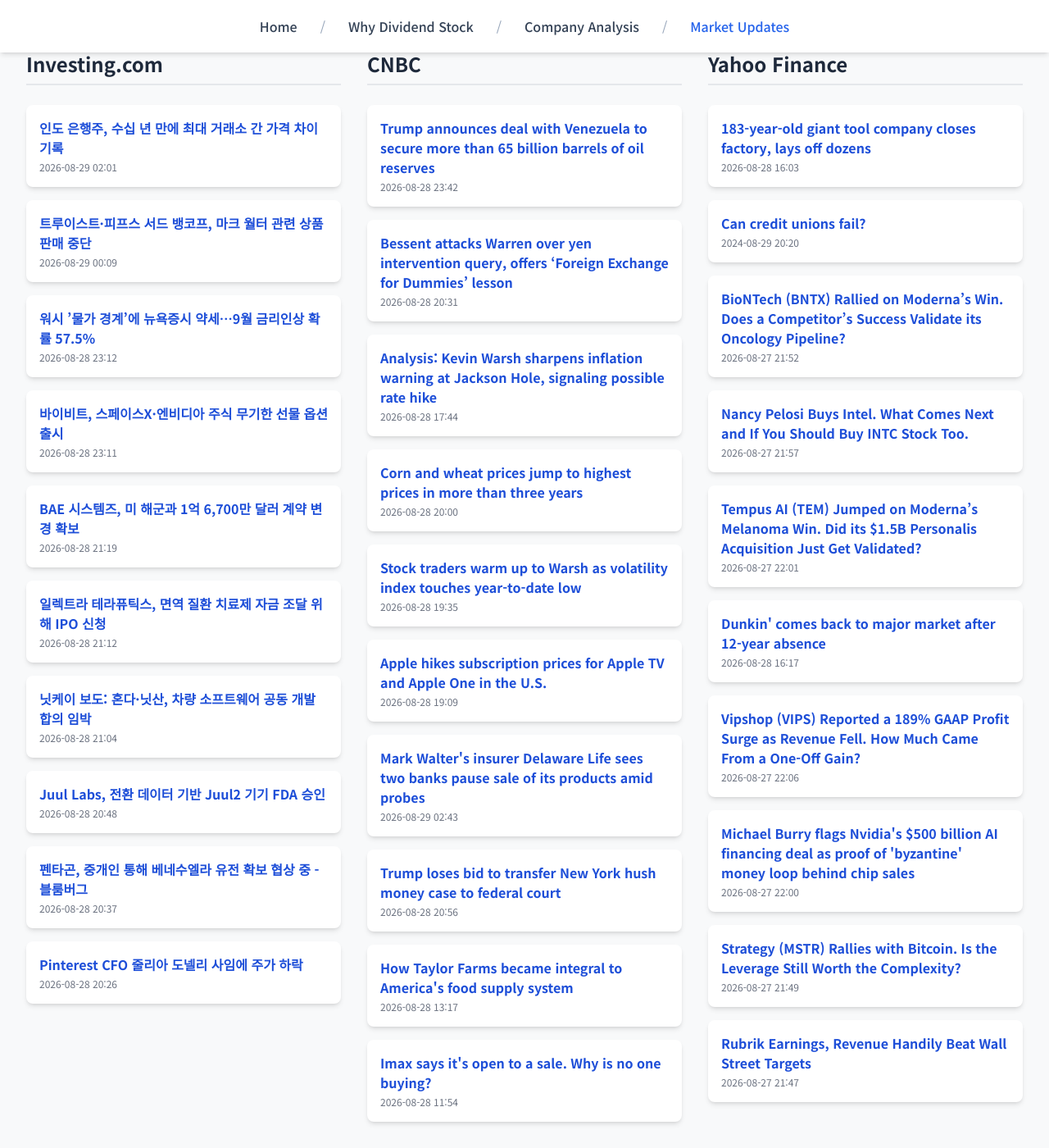
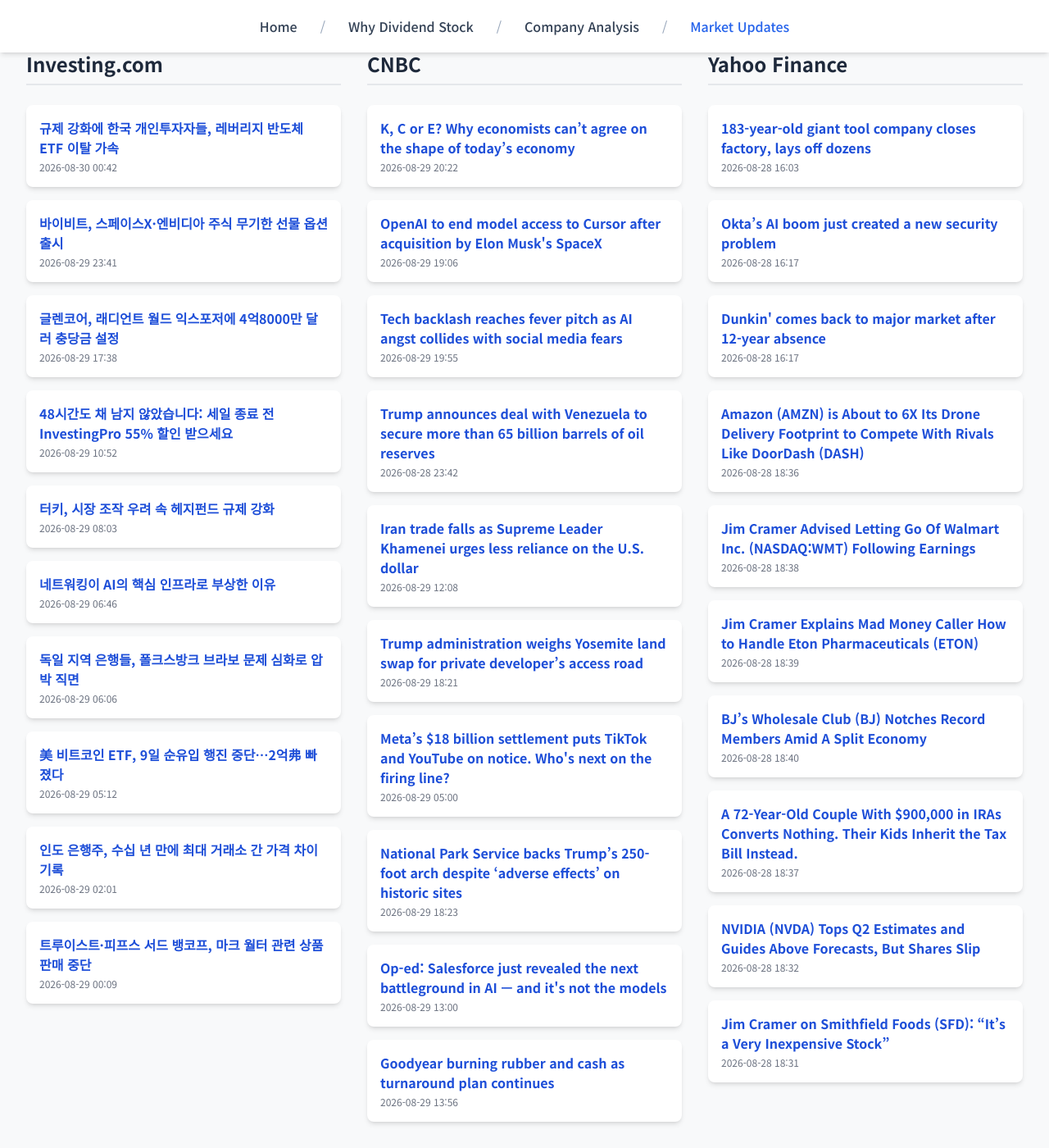
Before and after one commit to Kay-Hwang/my-company-analysis, a Jekyll site: the page built from market-updates.html, in a window 1280 px wide and 1400 px high, scrolled down 214 px. Shown: the whole window at 82% size. Built offline with Jekyll 4.4.1, drawn with Linux system fonts in a browser that asks for light colours; nearby versions of some CDN libraries; a script that is not in the unit is left out.

Commit message:
Update daily data

```diff
--- a/_data/latest_data.json
+++ b/_data/latest_data.json
@@ -1,7 +1,55 @@
 {
-  "lastUpdated": "2026년 08월 29일 13:00 KST",
+  "lastUpdated": "2026년 08월 30일 10:03 KST",
   "news": {
     "investing": [
+      {
+        "title": "규제 강화에 한국 개인투자자들, 레버리지 반도체 ETF 이탈 가속",
+        "link": "https://kr.investing.com/news/stock-market-news/article-2078913",
+        "pubDate": "2026-08-30 00:42:37",
+        "summary": "규제 강화에 한국 개인투자자들, 레버리지 반도체 ETF 이탈 가속"
+      },
+      {
+        "title": "바이비트, 스페이스X·엔비디아 주식 무기한 선물 옵션 출시",
+        "link": "https://kr.investing.com/news/stock-market-news/article-2078909",
+        "pubDate": "2026-08-29 23:41:09",
+        "summary": "바이비트, 스페이스X·엔비디아 주식 무기한 선물 옵션 출시"
+      },
+      {
+        "title": "글렌코어, 래디언트 월드 익스포저에 4억8000만 달러 충당금 설정",
+        "link": "https://kr.investing.com/news/stock-market-news/article-2078900",
+        "pubDate": "2026-08-29 17:38:55",
+        "summary": "글렌코어, 래디언트 월드 익스포저에 4억8000만 달러 충당금 설정"
+      },
+      {
+        "title": "48시간도 채 남지 않았습니다: 세일 종료 전 InvestingPro 55% 할인 받으세요",
+        "link": "https://kr.investing.com/news/stock-market-news/article-2078879",
+        "pubDate": "2026-08-29 10:52:25",
+        "summary": "48시간도 채 남지 않았습니다: 세일 종료 전 InvestingPro 55% 할인 받으세요"
+      },
+      {
+        "title": "터키, 시장 조작 우려 속 헤지펀드 규제 강화",
+        "link": "https://kr.investing.com/news/stock-market-news/article-2078871",
+        "pubDate": "2026-08-29 08:03:34",
+        "summary": "터키, 시장 조작 우려 속 헤지펀드 규제 강화"
+      },
+      {
+        "title": "네트워킹이 AI의 핵심 인프라로 부상한 이유",
+        "link": "https://kr.investing.com/news/stock-market-news/article-2078865",
+        "pubDate": "2026-08-29 06:46:54",
+        "summary": "네트워킹이 AI의 핵심 인프라로 부상한 이유"
+      },
+      {
+        "title": "독일 지역 은행들, 폴크스방크 브라보 문제 심화로 압박 직면",
+        "link": "https://kr.investing.com/news/stock-market-news/article-2078856",
+        "pubDate": "2026-08-29 06:06:17",
+        "summary": "독일 지역 은행들, 폴크스방크 브라보 문제 심화로 압박 직면"
+      },
+      {
+        "title": "美 비트코인 ETF, 9일 순유입 행진 중단…2억弗 빠졌다",
+        "link": "https://kr.investing.com/news/stock-market-news/article-2078851",
+        "pubDate": "2026-08-29 05:12:13",
+        "summary": "美 비트코인 ETF, 9일 순유입 행진 중단…2억弗 빠졌다"
+      },
       {
         "title": "인도 은행주, 수십 년 만에 최대 거래소 간 가격 차이 기록",
         "link": "https://kr.investing.com/news/stock-market-news/article-2078831",
@@ -13,57 +61,27 @@
         "link": "https://kr.investing.com/news/stock-market-news/article-2078796",
         "pubDate": "2026-08-29 00:09:31",
         "summary": "트루이스트·피프스 서드 뱅코프, 마크 월터 관련 상품 판매 중단"
-      },
-      {
-        "title": "워시 ’물가 경계’에 뉴욕증시 약세…9월 금리인상 확률 57.5%",
-        "link": "https://kr.investing.com/news/stock-market-news/article-2078780",
-        "pubDate": "2026-08-28 23:12:02",
-        "summary": "워시 ’물가 경계’에 뉴욕증시 약세…9월 금리인상 확률 57.5%"
-      },
-      {
-        "title": "바이비트, 스페이스X·엔비디아 주식 무기한 선물 옵션 출시",
-        "link": "https://kr.investing.com/news/stock-market-news/article-2078779",
-        "pubDate": "2026-08-28 23:11:59",
-        "summary": "바이비트, 스페이스X·엔비디아 주식 무기한 선물 옵션 출시"
-      },
-      {
-        "title": "BAE 시스템즈, 미 해군과 1억 6,700만 달러 계약 변경 확보",
-        "link": "https://kr.investing.com/news/stock-market-news/article-93CH-2078757",
-        "pubDate": "2026-08-28 21:19:52",
-        "summary": "BAE 시스템즈, 미 해군과 1억 6,700만 달러 계약 변경 확보"
-      },
-      {
-        "title": "일렉트라 테라퓨틱스, 면역 질환 치료제 자금 조달 위해 IPO 신청",
-        "link": "https://kr.investing.com/news/stock-market-news/article-93CH-2078756",
-        "pubDate": "2026-08-28 21:12:20",
-        "summary": "일렉트라 테라퓨틱스, 면역 질환 치료제 자금 조달 위해 IPO 신청"
-      },
-      {
-        "title": "닛케이 보도: 혼다·닛산, 차량 소프트웨어 공동 개발 합의 임박",
-        "link": "https://kr.investing.com/news/stock-market-news/article-93CH-2078748",
-        "pubDate": "2026-08-28 21:04:01",
-        "summary": "닛케이 보도: 혼다·닛산, 차량 소프트웨어 공동 개발 합의 임박"
-      },
-      {
-        "title": "Juul Labs, 전환 데이터 기반 Juul2 기기 FDA 승인",
-        "link": "https://kr.investing.com/news/stock-market-news/article-93CH-2078740",
-        "pubDate": "2026-08-28 20:48:05",
-        "summary": "Juul Labs, 전환 데이터 기반 Juul2 기기 FDA 승인"
-      },
-      {
-        "title": "펜타곤, 중개인 통해 베네수엘라 유전 확보 협상 중 - 블룸버그",
-        "link": "https://kr.investing.com/news/stock-market-news/article-2078738",
-        "pubDate": "2026-08-28 20:37:48",
-        "summary": "펜타곤, 중개인 통해 베네수엘라 유전 확보 협상 중 - 블룸버그"
-      },
-      {
-        "title": "Pinterest CFO 줄리아 도넬리 사임에 주가 하락",
-        "link": "https://kr.investing.com/news/stock-market-news/article-2078725",
-        "pubDate": "2026-08-28 20:26:13",
-        "summary": "Pinterest CFO 줄리아 도넬리 사임에 주가 하락"
       }
     ],
     "cnbc": [
+      {
+        "title": "K, C or E? Why economists can’t agree on the shape of today’s economy",
+        "link": "https://www.cnbc.com/2026/08/29/k-shaped-economy-c-shaped-e-shape.html",
+        "pubDate": "Sat, 29 Aug 2026 20:22:12 GMT",
+        "summary": "Economists have long viewed the post-pandemic economy as \"K\"-shaped. That consensus has now evaporated."
+      },
+      {
+        "title": "OpenAI to end model access to Cursor after acquisition by Elon Musk's SpaceX",
+        "link": "https://www.cnbc.com/2026/08/29/openai-cursor-spacex-model-access.html",
+        "pubDate": "Sat, 29 Aug 2026 19:06:22 GMT",
+        "summary": "OpenAI plans to end model access through Cursor on Nov. 12, citing concerns after SpaceX’s $60 billion acquisition of the coding startup."
+      },
+      {
+        "title": "Tech backlash reaches fever pitch as AI angst collides with social media fears",
+        "link": "https://www.cnbc.com/2026/08/29/tech-backlash-ai-data-centers-elections.html",
+        "pubDate": "Sat, 29 Aug 2026 19:55:30 GMT",
+        "summary": "With data center concerns becoming a major election issue and Meta reaching a landmark settlement in a social media case, the tech backlash is gaining steam."
+      },
       {
         "title": "Trump announces deal with Venezuela to secure more than 65 billion barrels of oil reserves",
         "link": "https://www.cnbc.com/2026/08/28/trump-announces-deal-with-venezuela-to-secure-more-than-65-billion-barrels-of-oil-reserves.html",
@@ -71,58 +89,40 @@
         "summary": "The U.S. struck a deal with Venezuela to get majority control of more than 65 billion barrels of oil reserves, Trump said in a social media post."
       },
       {
-        "title": "Bessent attacks Warren over yen intervention query, offers ‘Foreign Exchange for Dummies’ lesson",
-        "link": "https://www.cnbc.com/2026/08/28/bessent-warren-yen-intervention-treasury-japan.html",
-        "pubDate": "Fri, 28 Aug 2026 20:31:58 GMT",
-        "summary": "Treasury has not disclosed how much yen it bought, the execution rate or the current value of the position, despite Warren’s requests for details."
+        "title": "Iran trade falls as Supreme Leader Khamenei urges less reliance on the U.S. dollar",
+        "link": "https://www.cnbc.com/2026/08/29/iran-trade-sanctions-dollar-oil-exports.html",
+        "pubDate": "Sat, 29 Aug 2026 12:08:08 GMT",
+        "summary": "Iran's president says sanctions are hitting imports and exports, as its supreme leader urges less reliance on the U.S. dollar."
       },
       {
-        "title": "Analysis: Kevin Warsh sharpens inflation warning at Jackson Hole, signaling possible rate hike",
-        "link": "https://www.cnbc.com/2026/08/28/kevin-warsh-jackson-hole-fed-inflation-rate-hike.html",
-        "pubDate": "Fri, 28 Aug 2026 17:44:02 GMT",
-        "summary": "After confusing markets at his July news conference, Fed Chairman Kevin Warsh used Jackson Hole to give a clearer view of the case for higher interest rates."
+        "title": "Trump administration weighs Yosemite land swap for private developer’s access road",
+        "link": "https://www.cnbc.com/2026/08/29/trump-yosemite-land-swap-kingsbarn.html",
+        "pubDate": "Sat, 29 Aug 2026 18:21:49 GMT",
+        "summary": "The Trump administration is considering a Yosemite land exchange that could give a developer more direct park access."
       },
       {
-        "title": "Corn and wheat prices jump to highest prices in more than three years",
-        "link": "https://www.cnbc.com/2026/08/28/corn-and-wheat-prices-jump-to-highest-prices-in-more-than-three-years.html",
-        "pubDate": "Fri, 28 Aug 2026 20:00:56 GMT",
-        "summary": "Corn and wheat futures have surged to their highest levels in more than three years. But the reasons for these recent rallies are notably different."
+        "title": "Meta’s $18 billion settlement puts TikTok and YouTube on notice. Who's next on the firing line?",
+        "link": "https://www.cnbc.com/2026/08/29/meta-settlement-tiktok-youtube-snap-teen-safety.html",
+        "pubDate": "Sat, 29 Aug 2026 05:00:01 GMT",
+        "summary": "\"Meta is seeking to ensure its competitors will face the same rules,\" one business professor told CNBC after Meta called on rivals to protect children online."
       },
       {
-        "title": "Stock traders warm up to Warsh as volatility index touches year-to-date low",
-        "link": "https://www.cnbc.com/2026/08/28/stock-traders-warm-up-to-warsh-as-volatility-index-touches-year-to-date-low.html",
-        "pubDate": "Fri, 28 Aug 2026 19:35:09 GMT",
-        "summary": "The Cboe Volatility Index (VIX), which measures the price of 30-day options on the S&amp;P 500 Index, fell to as low as 14.1."
+        "title": "National Park Service backs Trump’s 250-foot arch despite ‘adverse effects’ on historic sites",
+        "link": "https://www.cnbc.com/2026/08/29/trump-arch-national-park-service-report.html",
+        "pubDate": "Sat, 29 Aug 2026 18:23:57 GMT",
+        "summary": "The park service is backing the arch, despite finding that it would adversely affect historic sightlines and other visual relationships among nearby landmarks."
       },
       {
-        "title": "Apple hikes subscription prices for Apple TV and Apple One in the U.S.",
-        "link": "https://www.cnbc.com/2026/08/28/apple-tv-one-price-hike-us.html",
-        "pubDate": "Fri, 28 Aug 2026 19:09:34 GMT",
-        "summary": "Apple raised prices for Apple Music by $1 per month in July, citing licensing costs."
+        "title": "Op-ed: Salesforce just revealed the next battleground in AI — and it's not the models",
+        "link": "https://www.cnbc.com/2026/08/29/op-ed-salesforce-revealed-next-battleground-in-ai-its-not-models.html",
+        "pubDate": "Sat, 29 Aug 2026 13:00:01 GMT",
+        "summary": "For the past year, markets have vaporized roughly $2 trillion in software value by asking the wrong question about AI."
       },
       {
-        "title": "Mark Walter's insurer Delaware Life sees two banks pause sale of its products amid probes",
-        "link": "https://www.cnbc.com/2026/08/28/mark-walter-delaware-life-truist-fifth-third-banks.html",
-        "pubDate": "Sat, 29 Aug 2026 02:43:38 GMT",
-        "summary": "Walter's holding company earlier in the week said \"there has been no fraud\" at Delaware Life and its affiliated company, Clear Spring Life and Annuity."
-      },
-      {
-        "title": "Trump loses bid to transfer New York hush money case to federal court",
-        "link": "https://www.cnbc.com/2026/08/28/trump-hush-money-federal-court.html",
-        "pubDate": "Fri, 28 Aug 2026 20:56:24 GMT",
-        "summary": "Trump's conviction in the hush money case relates to conduct that preceded the 2016 presidential election, which led to his first term in the White House."
-      },
-      {
-        "title": "How Taylor Farms became integral to America's food supply system",
-        "link": "https://www.cnbc.com/2026/08/28/how-taylor-farms-became-integral-to-americas-food-supply-system.html",
-        "pubDate": "Fri, 28 Aug 2026 13:17:52 GMT",
-        "summary": "Taylor Farms and other suppliers have become larger and more integral to the U.S. food system, complicating foodborne illnesses such as cyclosporiasis."
-      },
-      {
-        "title": "Imax says it's open to a sale. Why is no one buying?",
-        "link": "https://www.cnbc.com/2026/08/28/imax-sale-potential-buyers.html",
-        "pubDate": "Fri, 28 Aug 2026 11:54:53 GMT",
-        "summary": "Imax's stock and box office are breaking records, but studio conflicts and a soaring valuation complicate the list of who could bid for the company."
+        "title": "Goodyear burning rubber and cash as turnaround plan continues",
+        "link": "https://www.cnbc.com/2026/08/29/goodyear-turnaround-cash-debt.html",
+        "pubDate": "Sat, 29 Aug 2026 13:56:58 GMT",
+        "summary": "The tire maker has an ongoing turnaround plan as the company tries to restructure its business, refinance and pay down years of debt."
       }
     ],
     "yahoo": [
@@ -133,28 +133,10 @@
         "summary": "183-year-old giant tool company closes factory, lays off dozens"
       },
       {
-        "title": "Can credit unions fail?",
-        "link": "https://finance.yahoo.com/personal-finance/banking/article/failed-credit-unions-202059471.html",
-        "pubDate": "2024-08-29T20:20:59Z",
-        "summary": "Can credit unions fail?"
-      },
-      {
-        "title": "BioNTech (BNTX) Rallied on Moderna’s Win. Does a Competitor’s Success Validate its Oncology Pipeline?",
-        "link": "https://finance.yahoo.com/healthcare/articles/biontech-bntx-rallied-moderna-win-215243851.html",
-        "pubDate": "2026-08-27T21:52:43Z",
-        "summary": "BioNTech (BNTX) Rallied on Moderna’s Win. Does a Competitor’s Success Validate its Oncology Pipeline?"
-      },
-      {
-        "title": "Nancy Pelosi Buys Intel. What Comes Next and If You Should Buy INTC Stock Too.",
-        "link": "https://finance.yahoo.com/markets/stocks/articles/nancy-pelosi-buys-intel-comes-215722404.html",
-        "pubDate": "2026-08-27T21:57:22Z",
-        "summary": "Nancy Pelosi Buys Intel. What Comes Next and If You Should Buy INTC Stock Too."
-      },
-      {
-        "title": "Tempus AI (TEM) Jumped on Moderna’s Melanoma Win. Did its $1.5B Personalis Acquisition Just Get Validated?",
-        "link": "https://finance.yahoo.com/healthcare/articles/tempus-ai-tem-jumped-moderna-220104362.html",
-        "pubDate": "2026-08-27T22:01:04Z",
-        "summary": "Tempus AI (TEM) Jumped on Moderna’s Melanoma Win. Did its $1.5B Personalis Acquisition Just Get Validated?"
+        "title": "Okta’s AI boom just created a new security problem",
+        "link": "https://finance.yahoo.com/technology/ai/articles/okta-ai-boom-just-created-161700485.html",
+        "pubDate": "2026-08-28T16:17:00Z",
+        "summary": "Okta’s AI boom just created a new security problem"
       },
       {
         "title": "Dunkin' comes back to major market after 12-year absence",
@@ -163,28 +145,46 @@
         "summary": "Dunkin' comes back to major market after 12-year absence"
       },
       {
-        "title": "Vipshop (VIPS) Reported a 189% GAAP Profit Surge as Revenue Fell. How Much Came From a One-Off Gain?",
-        "link": "https://finance.yahoo.com/markets/stocks/articles/vipshop-vips-reported-189-gaap-220613852.html",
-        "pubDate": "2026-08-27T22:06:13Z",
-        "summary": "Vipshop (VIPS) Reported a 189% GAAP Profit Surge as Revenue Fell. How Much Came From a One-Off Gain?"
+        "title": "Amazon (AMZN) is About to 6X Its Drone Delivery Footprint to Compete With Rivals Like DoorDash (DASH)",
+        "link": "https://finance.yahoo.com/technology/articles/amazon-amzn-6x-drone-delivery-183659097.html",
+        "pubDate": "2026-08-28T18:36:59Z",
+        "summary": "Amazon (AMZN) is About to 6X Its Drone Delivery Footprint to Compete With Rivals Like DoorDash (DASH)"
       },
       {
-        "title": "Michael Burry flags Nvidia's $500 billion AI financing deal as proof of 'byzantine' money loop behind chip sales",
-        "link": "https://finance.yahoo.com/technology/ai/articles/michael-burry-flags-nvidias-500-220000898.html",
-        "pubDate": "2026-08-27T22:00:00Z",
-        "summary": "Michael Burry flags Nvidia's $500 billion AI financing deal as proof of 'byzantine' money loop behind chip sales"
+        "title": "Jim Cramer Advised Letting Go Of Walmart Inc. (NASDAQ:WMT) Following Earnings",
+        "link": "https://finance.yahoo.com/markets/stocks/articles/jim-cramer-advised-letting-walmart-183823547.html",
+        "pubDate": "2026-08-28T18:38:23Z",
+        "summary": "Jim Cramer Advised Letting Go Of Walmart Inc. (NASDAQ:WMT) Following Earnings"
       },
       {
-        "title": "Strategy (MSTR) Rallies with Bitcoin. Is the Leverage Still Worth the Complexity?",
-        "link": "https://finance.yahoo.com/markets/crypto/articles/strategy-mstr-rallies-bitcoin-leverage-214925387.html",
-        "pubDate": "2026-08-27T21:49:25Z",
-        "summary": "Strategy (MSTR) Rallies with Bitcoin. Is the Leverage Still Worth the Complexity?"
+        "title": "Jim Cramer Explains Mad Money Caller How to Handle Eton Pharmaceuticals (ETON)",
+        "link": "https://finance.yahoo.com/markets/stocks/articles/jim-cramer-explains-mad-money-183953048.html",
+        "pubDate": "2026-08-28T18:39:53Z",
+        "summary": "Jim Cramer Explains Mad Money Caller How to Handle Eton Pharmaceuticals (ETON)"
       },
       {
-        "title": "Rubrik Earnings, Revenue Handily Beat Wall Street Targets",
-        "link": "https://www.investors.com/news/technology/rubrik-stock-rbrk-rubrik-earnings-news-q22026/?src=A00220&yptr=yahoo",
-        "pubDate": "2026-08-27T21:47:08Z",
-        "summary": "Rubrik Earnings, Revenue Handily Beat Wall Street Targets"
+        "title": "BJ’s Wholesale Club (BJ) Notches Record Members Amid A Split Economy",
+        "link": "https://finance.yahoo.com/markets/stocks/articles/bj-wholesale-club-bj-notches-184022724.html",
+        "pubDate": "2026-08-28T18:40:22Z",
+        "summary": "BJ’s Wholesale Club (BJ) Notches Record Members Amid A Split Economy"
+      },
+      {
+        "title": "A 72-Year-Old Couple With $900,000 in IRAs Converts Nothing. Their Kids Inherit the Tax Bill Instead.",
+        "link": "https://finance.yahoo.com/markets/currencies/articles/72-old-couple-900-000-183712395.html",
+        "pubDate": "2026-08-28T18:37:12Z",
+        "summary": "A 72-Year-Old Couple With $900,000 in IRAs Converts Nothing. Their Kids Inherit the Tax Bill Instead."
+      },
+      {
+        "title": "NVIDIA (NVDA) Tops Q2 Estimates and Guides Above Forecasts, But Shares Slip",
+        "link": "https://finance.yahoo.com/markets/stocks/articles/nvidia-nvda-tops-q2-estimates-183248574.html",
+        "pubDate": "2026-08-28T18:32:48Z",
+        "summary": "NVIDIA (NVDA) Tops Q2 Estimates and Guides Above Forecasts, But Shares Slip"
+      },
+      {
+        "title": "Jim Cramer on Smithfield Foods (SFD): “It’s a Very Inexpensive Stock”",
+        "link": "https://finance.yahoo.com/markets/stocks/articles/jim-cramer-smithfield-foods-sfd-183153577.html",
+        "pubDate": "2026-08-28T18:31:53Z",
+        "summary": "Jim Cramer on Smithfield Foods (SFD): “It’s a Very Inexpensive Stock”"
       }
     ]
   }
```
